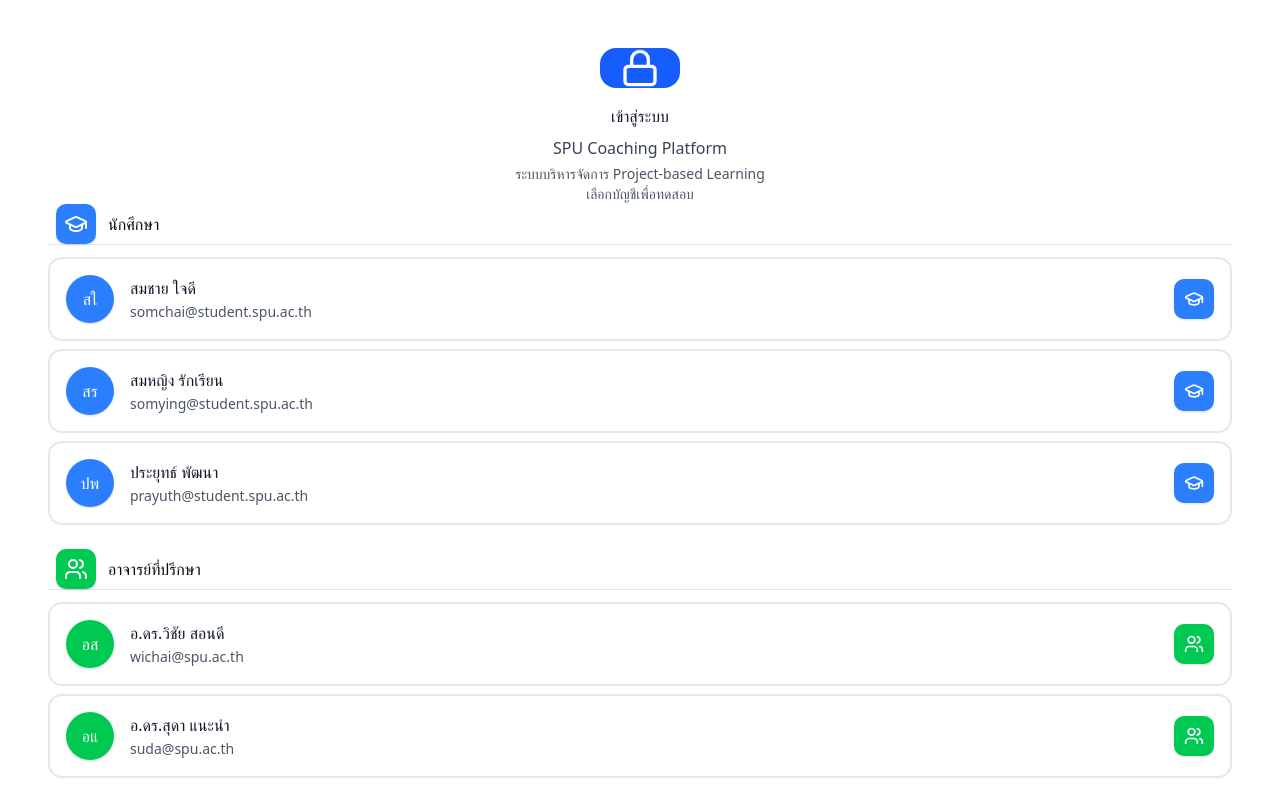
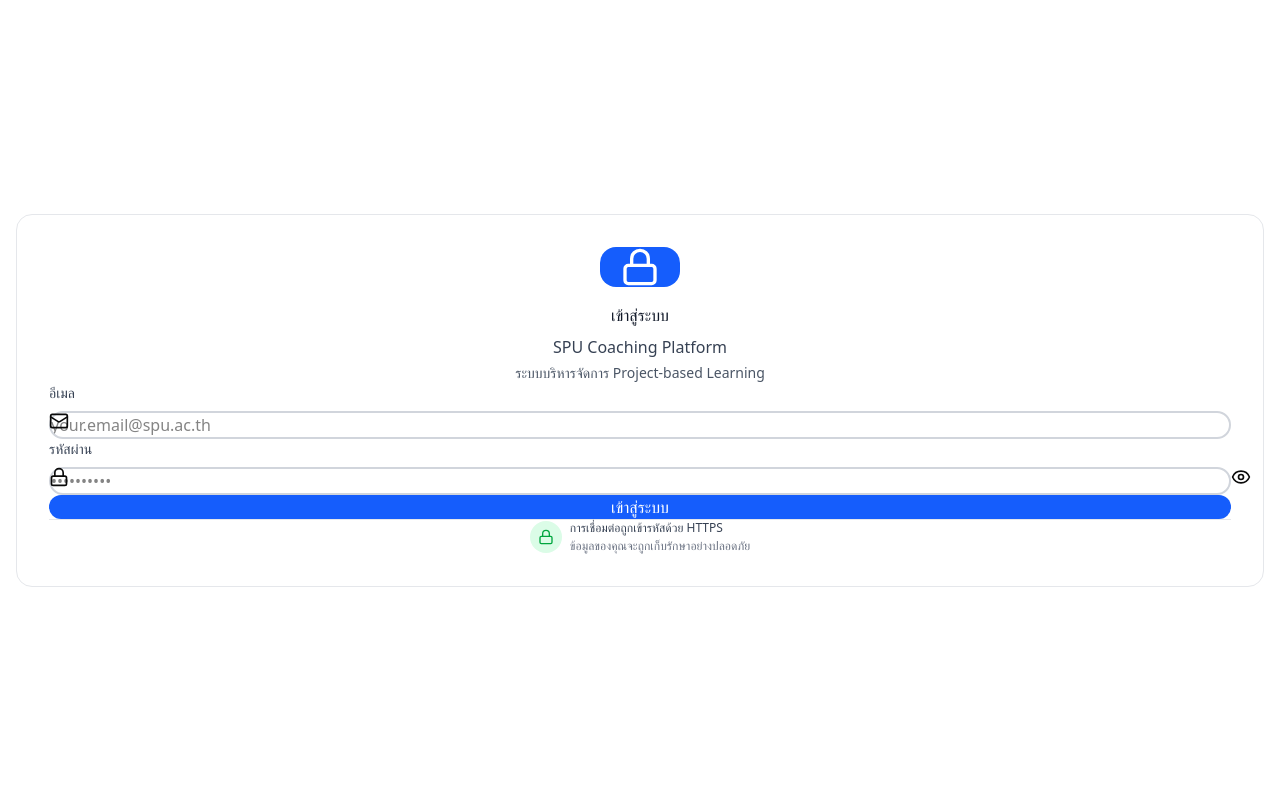
Before and after one commit to patzapaty13-crypto/Coaching-Tracking-System, a React (Vite) app: page / in a window 1280 px wide. Shown: the top 800 px of the page. Built offline with nearby package versions, Linux system fonts and the light colour scheme.

Commit message:
Simplify login page: remove account selection, keep only login form

```diff
--- a/src/components/SecureLoginPage.tsx
+++ b/src/components/SecureLoginPage.tsx
@@ -1,91 +1,86 @@
 import { useState } from 'react';
 import { User } from '../types';
+import { validateEmail } from '../utils/security';
 import { login, storeUser } from '../services/authService';
-import { mockUsers } from '../data/mockData';
-import { Lock, GraduationCap, Users, Shield, Briefcase } from 'lucide-react';
+import { Lock, Mail, Eye, EyeOff, AlertCircle, User as UserIcon } from 'lucide-react';
 
 interface SecureLoginPageProps {
   onLogin: (user: User) => void;
 }
 
-// Demo passwords
-const DEMO_PASSWORDS: Record<string, string> = {
-  'somchai@student.spu.ac.th': 'Student123!@#',
-  'somying@student.spu.ac.th': 'Student123!@#',
-  'prayuth@student.spu.ac.th': 'Student123!@#',
-  'wichai@spu.ac.th': 'Advisor123!@#',
-  'suda@spu.ac.th': 'Advisor123!@#',
-  'admin@spu.ac.th': 'Admin123!@#',
-  'external@company.com': 'Committee123!@#',
+export function SecureLoginPage({ onLogin }: SecureLoginPageProps) {
+  const [email, setEmail] = useState('');
+  const [password, setPassword] = useState('');
+  const [showPassword, setShowPassword] = useState(false);
+  const [errors, setErrors] = useState<{ email?: string; password?: string; general?: string }>({});
+  const [isLoading, setIsLoading] = useState(false);
+
+  const handleEmailChange = (e: React.ChangeEvent<HTMLInputElement>) => {
+    const value = e.target.value;
+    setEmail(value);
+
+    if (value && !validateEmail(value)) {
+      setErrors((prev) => ({ ...prev, email: 'รูปแบบอีเมลไม่ถูกต้อง' }));
+    } else {
+      setErrors((prev => {
+        const newErrors = { ...prev };
+        delete newErrors.email;
+        return newErrors;
+      }));
+    }
   };
 
-const roleIcons = {
-  student: GraduationCap,
-  advisor: Users,
-  admin: Shield,
-  committee: Briefcase,
+  const handlePasswordChange = (e: React.ChangeEvent<HTMLInputElement>) => {
+    const value = e.target.value;
+    setPassword(value);
+
+    if (value) {
+      setErrors((prev => {
+        const newErrors = { ...prev };
+        delete newErrors.password;
+        return newErrors;
+      }));
+    }
   };
 
-const roleColors = {
-  student: 'bg-blue-500',
-  advisor: 'bg-green-500',
-  admin: 'bg-purple-500',
-  committee: 'bg-orange-500',
-};
+  const handleSubmit = async (e: React.FormEvent) => {
+    e.preventDefault();
+    setErrors({});
+    setIsLoading(true);
 
-// Generate avatar initials (Thai style)
-function getInitials(name: string): string {
-  // Extract Thai initials
-  const parts = name.split(' ');
-  if (parts.length >= 2) {
-    // Get first character of first two words
-    return (parts[0][0] + parts[1][0]).toUpperCase();
-  }
-  // If only one word, get first two characters
-  return name.substring(0, 2).toUpperCase();
+    if (!email || !validateEmail(email)) {
+      setErrors({ email: 'กรุณากรอกอีเมลที่ถูกต้อง' });
+      setIsLoading(false);
+      return;
     }
 
-export function SecureLoginPage({ onLogin }: SecureLoginPageProps) {
-  const [isLoading, setIsLoading] = useState<string | null>(null);
-
-  const handleAccountClick = async (user: User) => {
-    setIsLoading(user.id);
+    if (!password) {
+      setErrors({ password: 'กรุณากรอกรหัสผ่าน' });
+      setIsLoading(false);
+      return;
+    }
 
     try {
-      const password = DEMO_PASSWORDS[user.email.toLowerCase()] || '';
-      const result = await login(user.email, password);
+      const result = await login(email, password);
 
       if (result.success && result.user) {
         storeUser(result.user);
         onLogin(result.user);
+      } else {
+        setErrors({ general: result.error || 'อีเมลหรือรหัสผ่านไม่ถูกต้อง' });
       }
     } catch (error) {
-      console.error('Login error:', error);
+      const errorMessage = error instanceof Error ? error.message : 'เกิดข้อผิดพลาดในการเข้าสู่ระบบ';
+      setErrors({ general: errorMessage });
     } finally {
-      setIsLoading(null);
+      setIsLoading(false);
     }
-  };
-
-  // Group users by role
-  const usersByRole = mockUsers.reduce((acc, user) => {
-    if (!acc[user.role]) {
-      acc[user.role] = [];
-    }
-    acc[user.role].push(user);
-    return acc;
-  }, {} as Record<string, User[]>);
-
-  const roleLabels: Record<string, string> = {
-    student: 'นักศึกษา',
-    advisor: 'อาจารย์ที่ปรึกษา',
-    admin: 'ผู้บริหาร',
-    committee: 'กรรมการภายนอก',
   };
 
   return (
     <div className="min-h-screen bg-white flex items-center justify-center p-4">
-      <div className="max-w-3xl w-full">
-        <div className="bg-white rounded-2xl shadow-lg p-8">
+      <div className="max-w-md w-full">
+        <div className="bg-white rounded-2xl shadow-lg p-8 border border-gray-200">
           {/* Header */}
           <div className="text-center mb-8">
             <div className="w-20 h-20 bg-blue-600 rounded-2xl flex items-center justify-center mx-auto mb-4 shadow-md">
@@ -94,71 +89,101 @@
             <h1 className="text-3xl font-bold text-gray-900 mb-2">เข้าสู่ระบบ</h1>
             <p className="text-lg text-gray-700 font-medium">SPU Coaching Platform</p>
             <p className="text-sm text-gray-600 mt-1">ระบบบริหารจัดการ Project-based Learning</p>
-            <p className="text-sm text-gray-600 mt-2 font-medium">เลือกบัญชีเพื่อทดสอบ</p>
           </div>
 
-          {/* Account Selection by Role */}
-          <div className="space-y-6">
-            {Object.entries(usersByRole).map(([role, users]) => {
-              const Icon = roleIcons[role as keyof typeof roleIcons];
-              const colorClass = roleColors[role as keyof typeof roleColors];
+          {/* Error Message */}
+          {errors.general && (
+            <div className="mb-4 p-3 bg-red-50 border-l-4 border-red-500 rounded-lg flex items-start gap-2 text-red-700 text-sm">
+              <AlertCircle className="w-5 h-5 flex-shrink-0 mt-0.5" />
+              <span className="flex-1">{errors.general}</span>
+            </div>
+          )}
 
-              return (
-                <div key={role} className="space-y-3">
-                  {/* Role Header */}
-                  <div className="flex items-center gap-3 px-2 pb-2 border-b border-gray-200">
-                    <div className={`${colorClass} w-10 h-10 rounded-lg flex items-center justify-center shadow-sm`}>
-                      <Icon className="w-6 h-6 text-white" />
+          {/* Login Form */}
+          <form onSubmit={handleSubmit} className="space-y-5">
+            {/* Email Field */}
+            <div>
+              <label htmlFor="email" className="block text-sm font-semibold text-gray-700 mb-2">
+                อีเมล
+              </label>
+              <div className="relative">
+                <Mail className="absolute left-4 top-1/2 transform -translate-y-1/2 w-5 h-5 text-gray-400" />
+                <input
+                  id="email"
+                  type="email"
+                  value={email}
+                  onChange={handleEmailChange}
+                  className={`w-full pl-12 pr-4 py-3.5 rounded-xl border-2 transition-all ${
+                    errors.email
+                      ? 'border-red-500 bg-red-50'
+                      : 'border-gray-300 focus:border-blue-500 focus:ring-2 focus:ring-blue-200 bg-white'
+                  }`}
+                  placeholder="your.email@spu.ac.th"
+                  autoComplete="email"
+                  required
+                />
               </div>
-                    <span className="text-lg font-semibold text-gray-800">{roleLabels[role]}</span>
+              {errors.email && (
+                <p className="mt-2 text-sm text-red-600 flex items-center gap-1">
+                  <AlertCircle className="w-4 h-4" />
+                  {errors.email}
+                </p>
+              )}
             </div>
 
-                  {/* User Accounts */}
-                  <div className="space-y-2">
-                    {users.map((user) => {
-                      const isLoggingIn = isLoading === user.id;
-
-                      return (
+            {/* Password Field */}
+            <div>
+              <label htmlFor="password" className="block text-sm font-semibold text-gray-700 mb-2">
+                รหัสผ่าน
+              </label>
+              <div className="relative">
+                <Lock className="absolute left-4 top-1/2 transform -translate-y-1/2 w-5 h-5 text-gray-400" />
+                <input
+                  id="password"
+                  type={showPassword ? 'text' : 'password'}
+                  value={password}
+                  onChange={handlePasswordChange}
+                  className={`w-full pl-12 pr-12 py-3.5 rounded-xl border-2 transition-all ${
+                    errors.password
+                      ? 'border-red-500 bg-red-50'
+                      : 'border-gray-300 focus:border-blue-500 focus:ring-2 focus:ring-blue-200 bg-white'
+                  }`}
+                  placeholder="••••••••••"
+                  autoComplete="current-password"
+                  required
+                />
                 <button
-                          key={user.id}
                   type="button"
-                          onClick={() => handleAccountClick(user)}
-                          disabled={isLoading !== null}
-                          className="w-full text-left px-4 py-4 bg-white border-2 border-gray-200 rounded-xl hover:border-blue-400 hover:bg-blue-50 transition-all duration-200 group flex items-center justify-between disabled:opacity-50 disabled:cursor-not-allowed"
+                  onClick={() => setShowPassword(!showPassword)}
+                  className="absolute right-4 top-1/2 transform -translate-y-1/2 text-gray-400 hover:text-gray-600 transition-colors"
                 >
-                          <div className="flex items-center gap-4 flex-1 min-w-0">
-                            {/* Avatar */}
-                            <div className={`${colorClass} w-12 h-12 rounded-full flex items-center justify-center flex-shrink-0 shadow-sm`}>
-                              <span className="text-white font-semibold text-base">
-                                {getInitials(user.name)}
-                              </span>
+                  {showPassword ? <EyeOff className="w-5 h-5" /> : <Eye className="w-5 h-5" />}
+                </button>
+              </div>
+              {errors.password && (
+                <p className="mt-2 text-sm text-red-600 flex items-center gap-1">
+                  <AlertCircle className="w-4 h-4" />
+                  {errors.password}
+                </p>
+              )}
             </div>
 
-                            {/* User Info */}
-                            <div className="flex-1 min-w-0">
-                              <p className="font-semibold text-gray-900 text-base truncate group-hover:text-blue-700">
-                                {user.name}
-                              </p>
-                              <p className="text-sm text-gray-600 truncate mt-0.5">{user.email}</p>
-                            </div>
-                          </div>
-
-                          {/* Role Icon */}
-                          <div className={`${colorClass} w-10 h-10 rounded-lg flex items-center justify-center ml-3 flex-shrink-0 shadow-sm`}>
-                            {isLoggingIn ? (
+            {/* Submit Button */}
+            <button
+              type="submit"
+              disabled={isLoading || !!errors.email || !email || !password}
+              className="w-full bg-blue-600 text-white py-3.5 rounded-xl font-semibold hover:bg-blue-700 active:scale-[0.98] transition-all duration-200 disabled:bg-gray-400 disabled:cursor-not-allowed shadow-md hover:shadow-lg disabled:shadow-none"
+            >
+              {isLoading ? (
+                <span className="flex items-center justify-center gap-2">
                   <div className="w-5 h-5 border-2 border-white border-t-transparent rounded-full animate-spin"></div>
+                  กำลังเข้าสู่ระบบ...
+                </span>
               ) : (
-                              <Icon className="w-5 h-5 text-white" />
+                'เข้าสู่ระบบ'
               )}
-                          </div>
             </button>
-                      );
-                    })}
-                  </div>
-                </div>
-              );
-            })}
-          </div>
+          </form>
 
           {/* Security Notice */}
           <div className="mt-8 pt-6 border-t border-gray-200">
```
Lines whose indentation alone changed are shown as unchanged.
